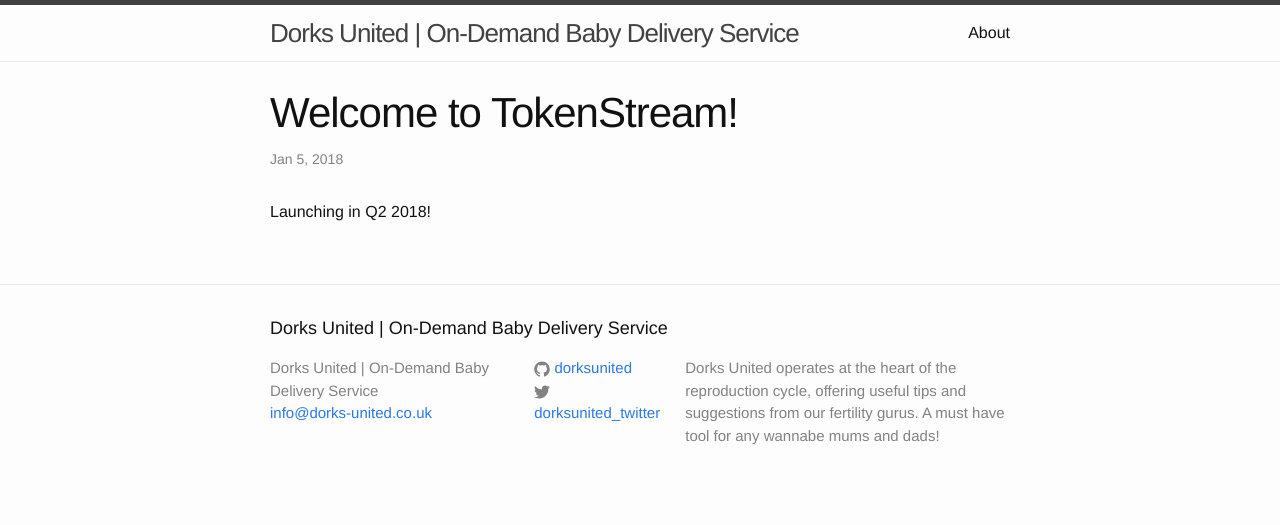
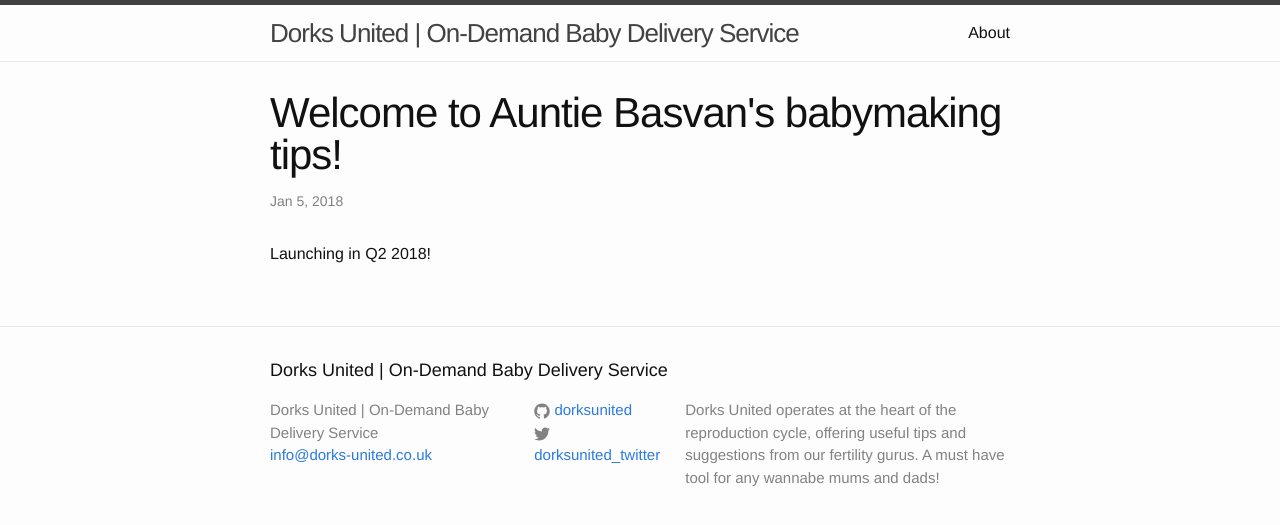
Before and after one commit to gertraig/fertuk, a Jekyll site: the page built from _posts/2018-01-05-welcome-to-jekyll.markdown, in a window 1280 px wide. Shown: the top 525 px of the page. Built offline with Jekyll 4.4.1, drawn with Linux system fonts in a browser that asks for light colours.

Commit message:
Update 2018-01-05-welcome-to-jekyll.markdown

```diff
--- a/_posts/2018-01-05-welcome-to-jekyll.markdown
+++ b/_posts/2018-01-05-welcome-to-jekyll.markdown
@@ -1,7 +1,7 @@
 ---
 layout: post
-title:  "Welcome to TokenStream!"
+title:  "Welcome to Auntie Basvan's babymaking tips!"
 date:   2018-01-05 19:39:54 +0000
-categories: TokenStream update
+categories: DorksUnited update
 ---
 Launching in Q2 2018!
```
